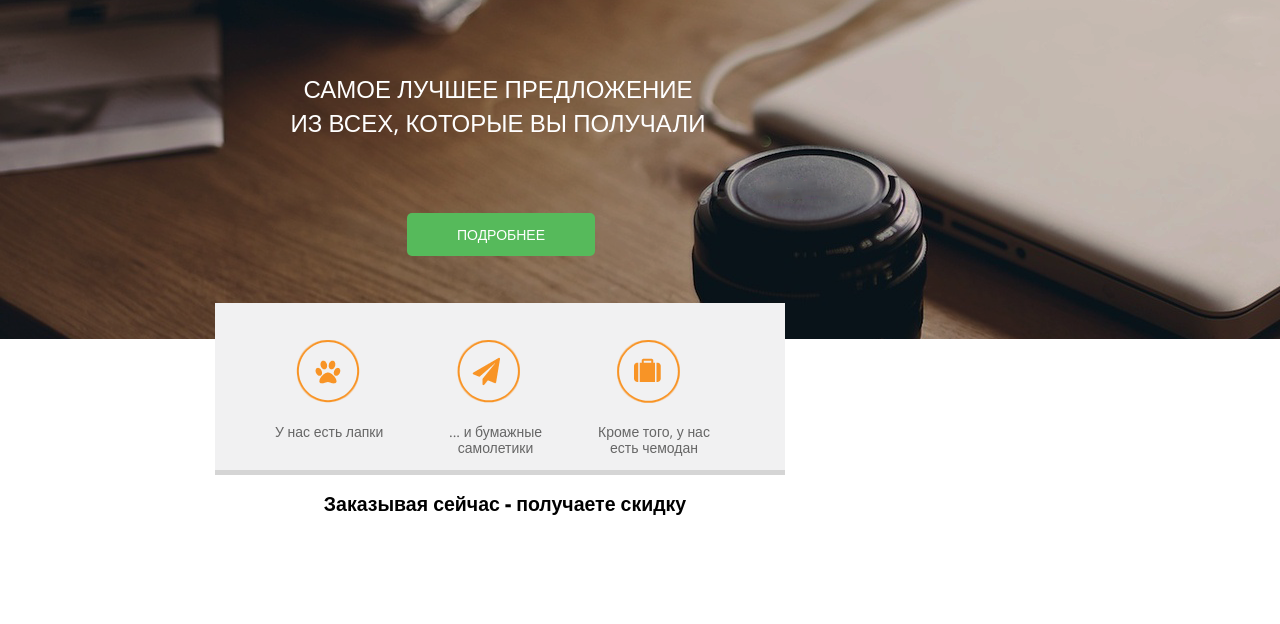
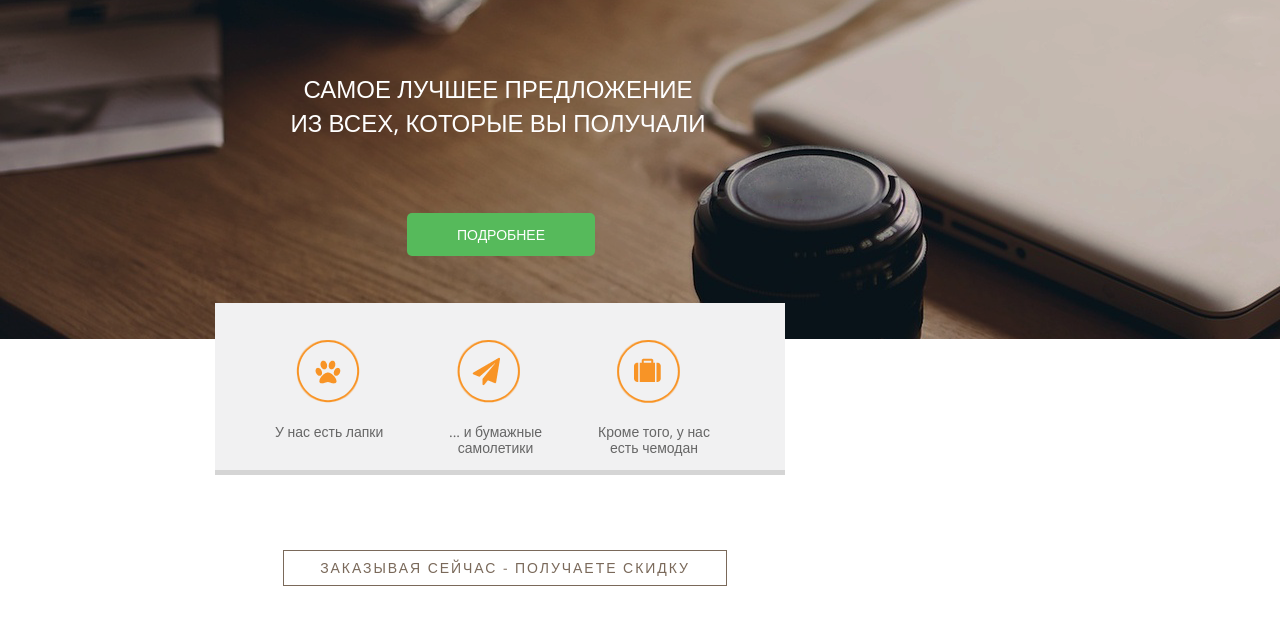
Before and after one commit to froste13/gricev, a plain HTML site: page index.html in a window 1280 px wide. Shown: the part 94-718 px from the top of the page. Drawn offline with nearby package versions, Linux system fonts and the light colour scheme.

Commit message:
add properties for h2

```diff
--- a/css/main.css
+++ b/css/main.css
@@ -112,3 +112,14 @@ h1{
     background: url("../img/24-layers.png") no-repeat top center;
     padding-right: 15px;
 }
+
+.DISCOUNT h2{
+    color: #7a695a;
+    font-weight: 400;
+    line-height: 34.2px;
+    font-size: 14px;
+    letter-spacing: 1.96px;
+    text-transform: uppercase;
+    border: 1px solid #7a695a;
+    margin: 60px 68px 55px 68px;
+}
```
